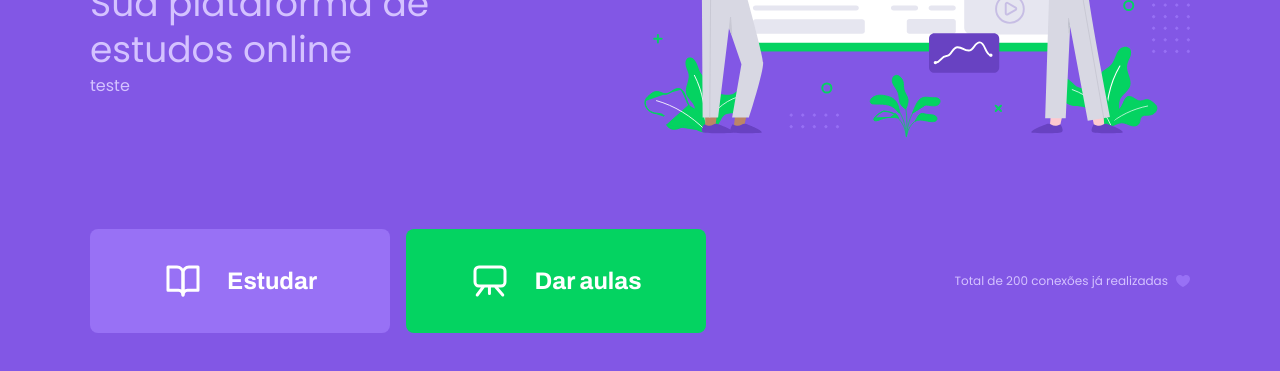
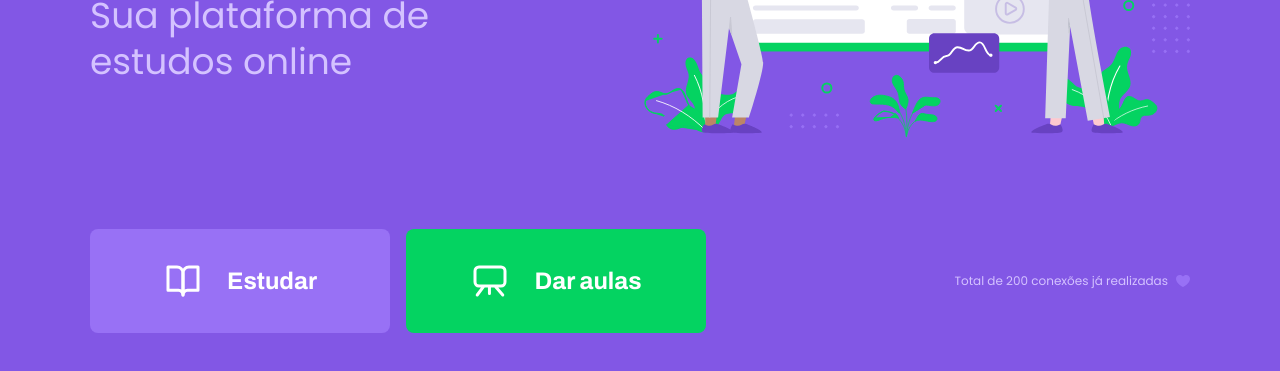
Before and after one commit to jefersonnn/rocketseat-nlw-starter-2, a plain HTML site: page index.html in a window 1280 px wide. Shown: the part 337-708 px from the top of the page. Drawn offline with Linux system fonts and the light colour scheme.

Commit message:
Removido teste.

```diff
--- a/index.html
+++ b/index.html
@@ -17,7 +17,6 @@
             <div class="logo-container">
                 <img src="/images/logo.svg" alt="Proffy">
                 <h2>Sua plataforma de estudos online</h2>
-                <p>teste</p>
             </div>
 
             <img class="hero-image" src="/images/landing.svg" alt="Plataforma de Estudos">
```
